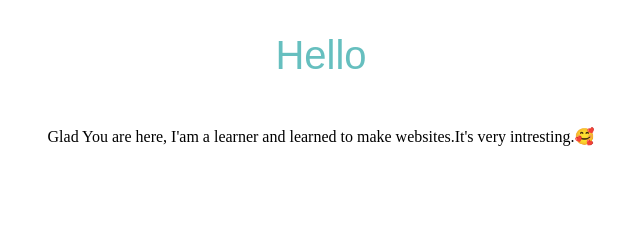
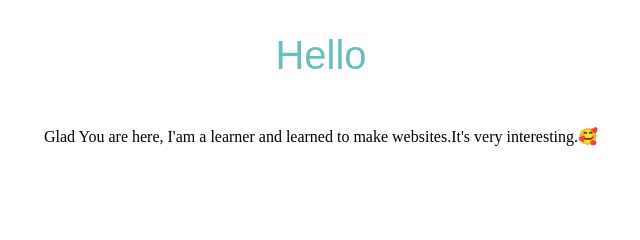
Before and after one commit to Gopal-001/My-Site, a plain HTML site: page index.html in a window 1280 px wide. Shown: the part 1020-1260 px from the top of the page, 319-959 px from the left. Drawn offline with Linux system fonts and the light colour scheme.

Commit message:
Update index.html

```diff
--- a/index.html
+++ b/index.html
@@ -23,7 +23,7 @@
     <div class="profile">
       <img class="sameer-img" src="images/sameer.png" alt="my-image">
       <h2>Hello</h2>
-      <p>Glad You are here, I'am a learner and learned to make websites.It's very intresting.🥰</p>
+      <p>Glad You are here, I'am a learner and learned to make websites.It's very interesting.🥰</p>
     </div>
     <hr>
     <div class="skills">
```
